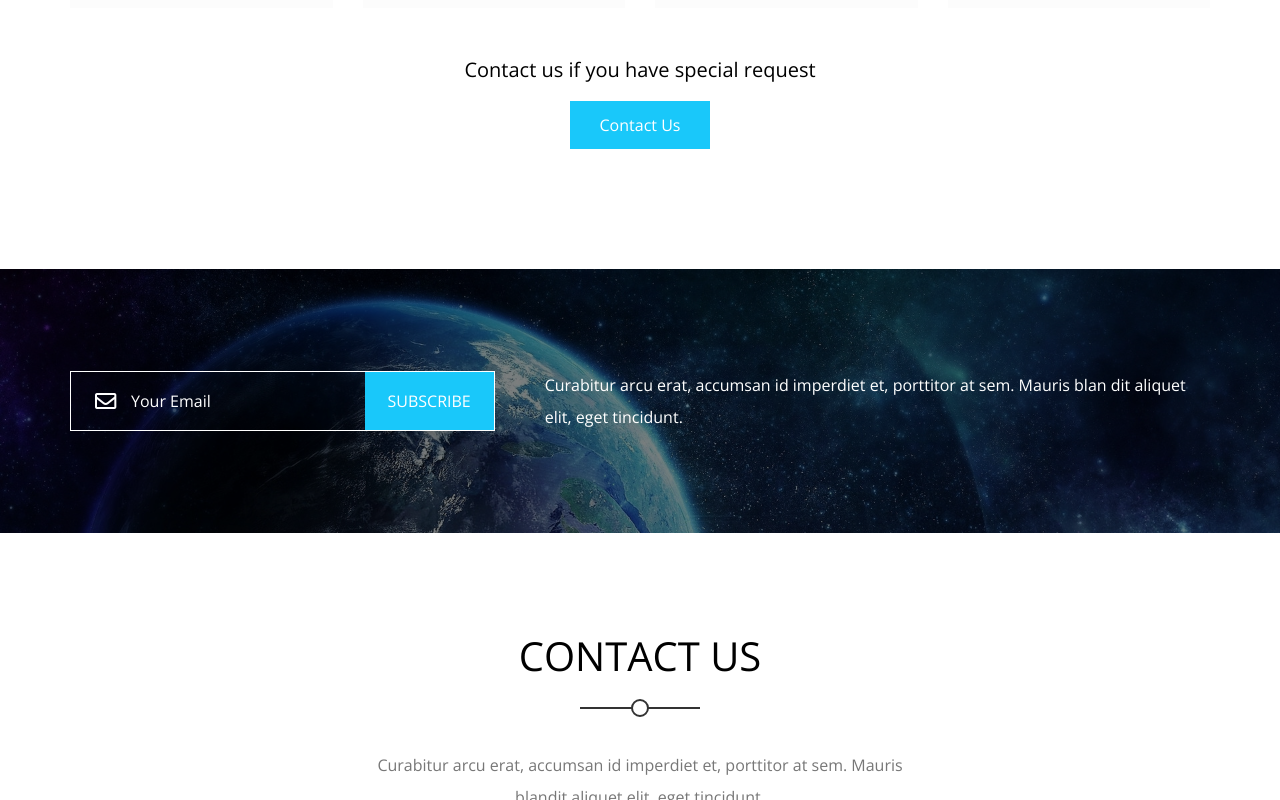
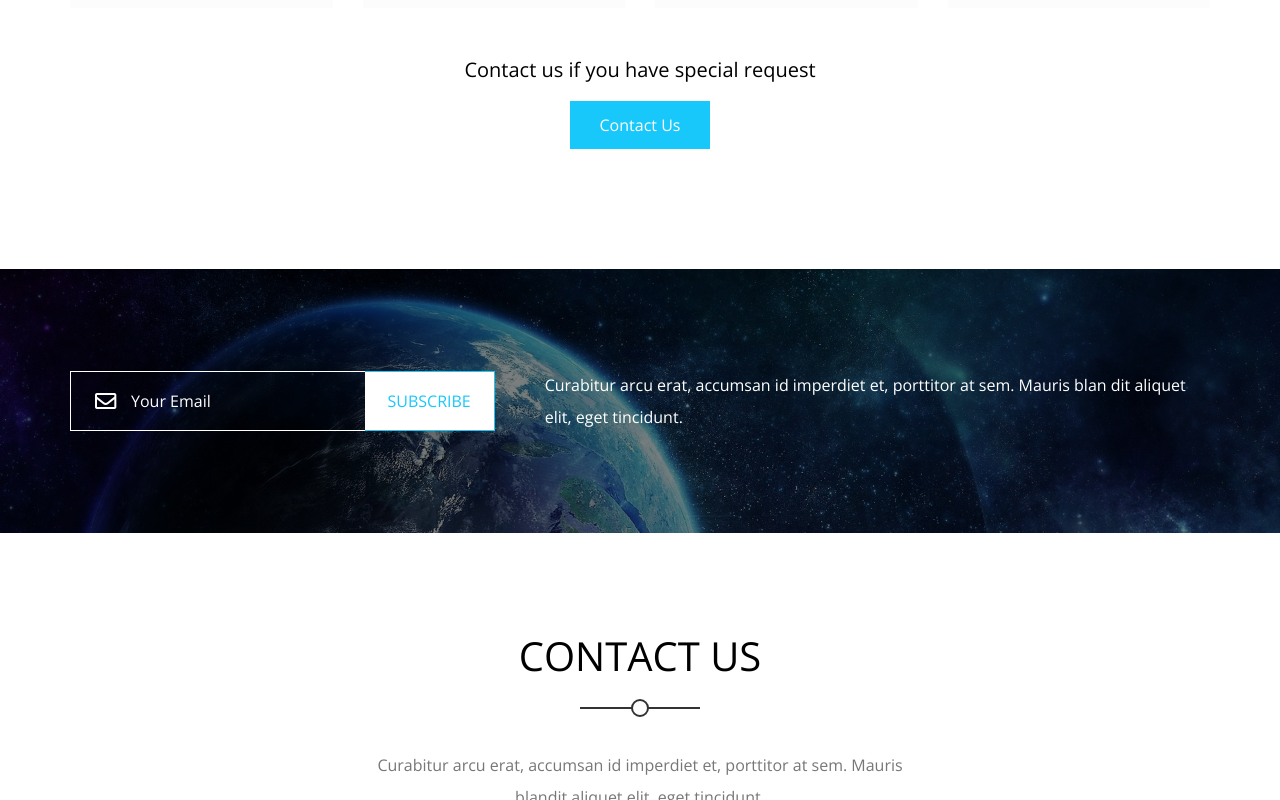
Before and after one commit to marouane-m7b/Html-Css-Kasper, a plain HTML site: page index.html in a window 1280 px wide. In both pictures the pointer is over the input "Subscribe". Shown: the part 7100-7900 px from the top of the page. Drawn offline with nearby package versions, Linux system fonts and the light colour scheme.

Commit message:
Update kasper.css

```diff
--- a/css/kasper.css
+++ b/css/kasper.css
@@ -1000,7 +1000,21 @@ header nav .form i:hover {
   border-left: none;
   text-transform: uppercase;
 }
-.subscribe form input[type="email"]:focus,
+.subscribe form input[type="submit"]:hover {
+  background-color: white;
+  color: var(--main-color);
+  cursor: pointer;
+  border: 1px solid var(--main-color);
+  border-left: none;
+}
+.subscribe form input[type="submit"]:hover {
+  background-color: white;
+  color: var(--main-color);
+  cursor: pointer;
+  border: 1px solid var(--main-color);
+  border-left: none;
+}
+subscribe form input[type="email"]:focus,
 .subscribe form input[type="submit"]:focus {
   outline: none;
 }
```
